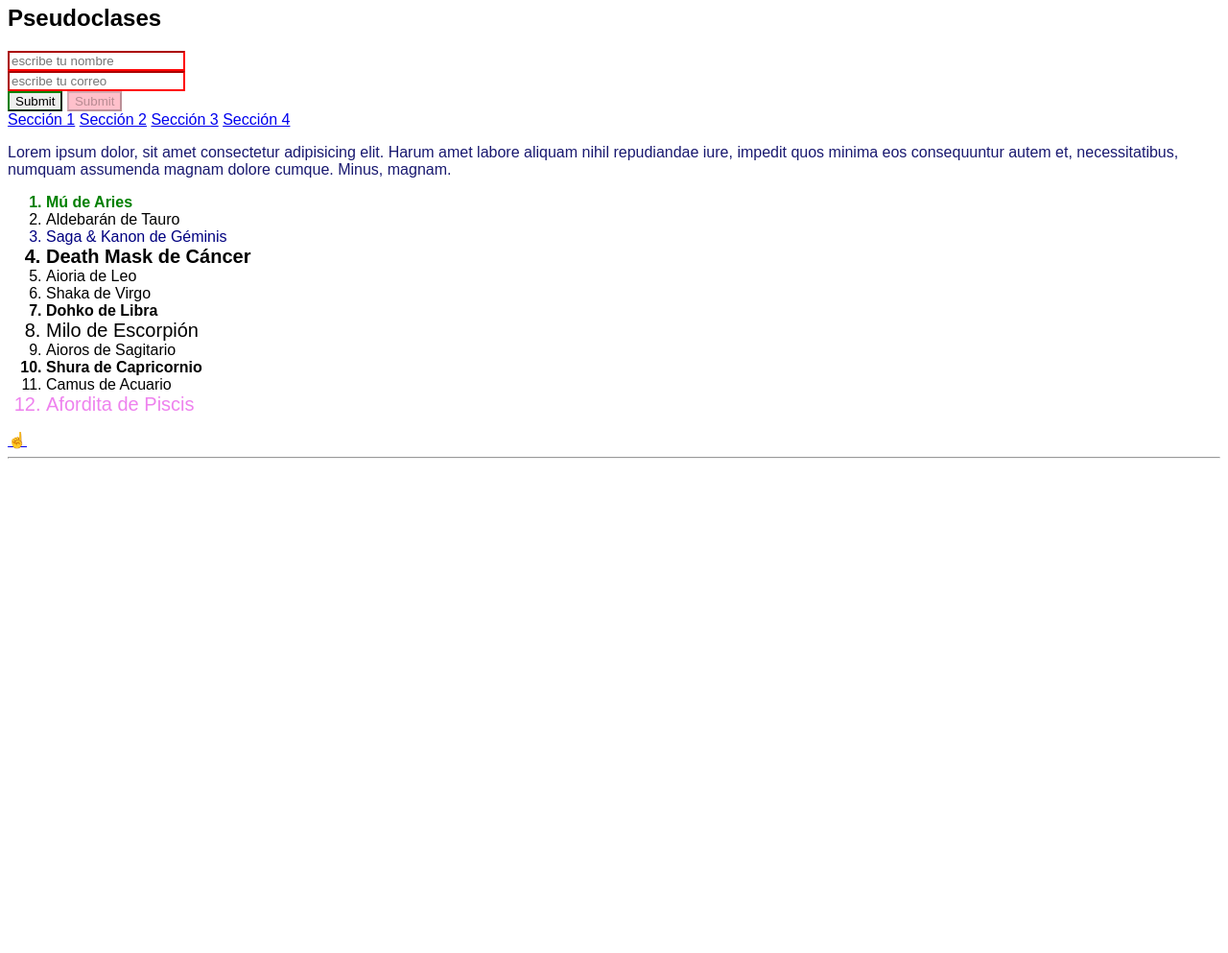
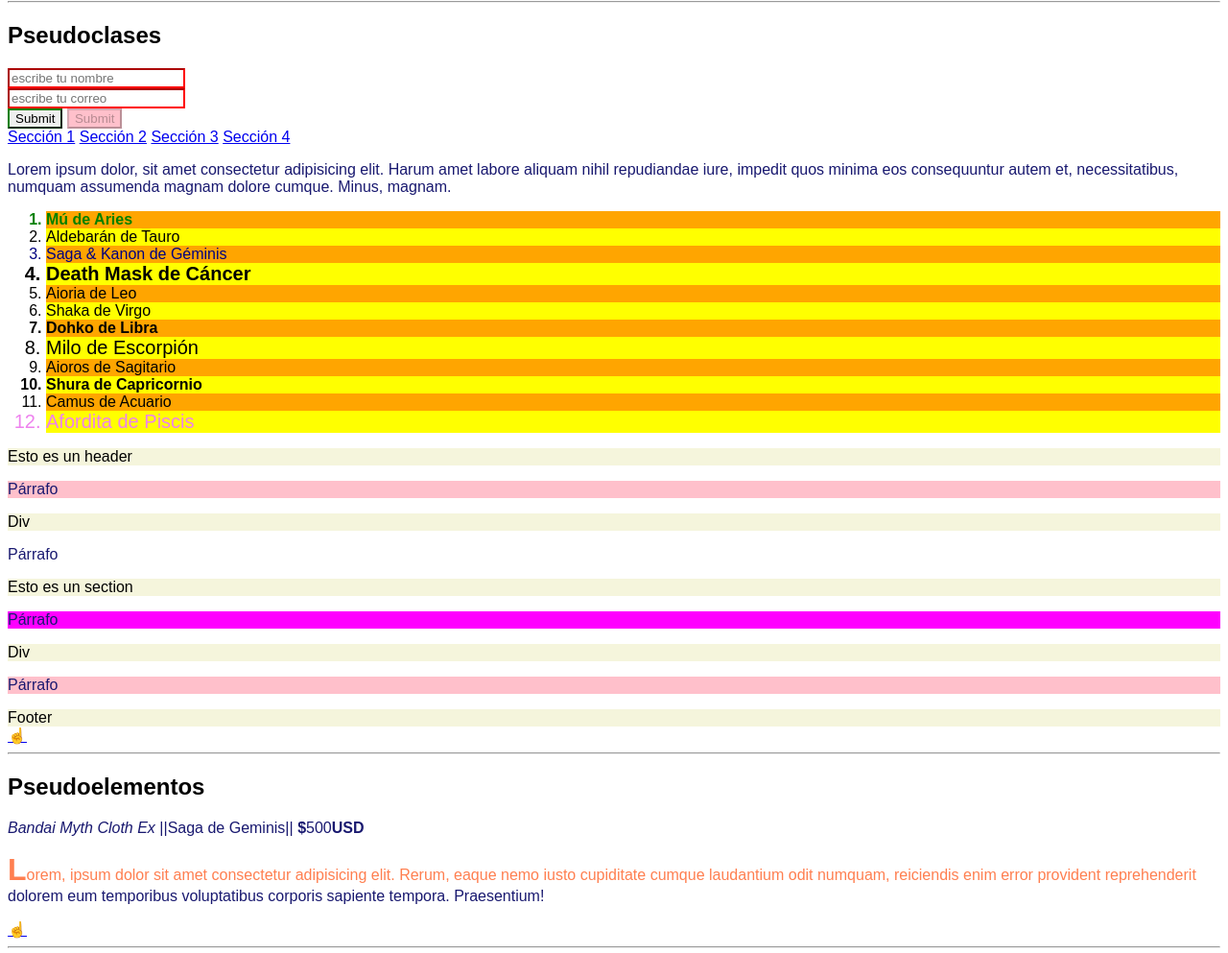
Before and after one commit to CodingJhames/Pokebot, a plain HTML site: page css-pod/index.html in a window 1280 px wide. Shown: the part 1804-2797 px from the top of the page at 96% size. Drawn offline with Linux system fonts and the light colour scheme.

Commit message:
pseudoelements

```diff
--- a/css-pod/css/style.css
+++ b/css-pod/css/style.css
@@ -146,3 +146,55 @@ p{
 .lista-pseudoclases li:nth-child(3n + 1) {
     font-weight: bold;
 }
+
+.lista-pseudoclases li:nth-child(even) {
+    background-color: yellow;
+}
+
+.lista-pseudoclases li:nth-child(odd) {
+    background-color: orange;
+}
+
+.articulo-pseudoclases p:first-of-type {
+    background-color: pink;
+}
+
+.articulo-pseudoclases p:last-of-type {
+    background-color: pink;
+}
+
+.articulo-pseudoclases p:nth-of-type(3) {
+    background-color: fuchsia;
+}
+
+.articulo-pseudoclases *:not(p) {
+    background-color: beige;
+}
+
+.saga-geminis::before {
+    content: "||";
+}
+
+.saga-geminis::after {
+    content: "||";
+}
+
+.saga-precio::before{
+    content: "$";
+    font-weight: bold;
+}
+
+.saga-precio::after {
+    content: "USD";
+    font-weight: bold;
+}
+
+.p-pseudoelementos::first-letter {
+    font-weight: bold;
+    font-size: 32px;
+}
+
+.p-pseudoelementos::first-line {
+    color: coral;
+
+}
--- a/css-pod/index.html
+++ b/css-pod/index.html
@@ -21,8 +21,9 @@
     <ul>
         <li><a href="index.html#selectores-basicos">Selectores básicos</a></li>
         <li><a href="index.html#selectores-avanzados">Selectores Avanzados</a></li>
-        <li><a href="index.html#pseusoclases">Pseudo Clases</a></li>
-        <li><a href="index.html#selectores-avanzados"></a></li>
+        <li><a href="index.html#pseudoclases">Pseudo Clases</a></li>
+        <li><a href="index.html#pseudoelementos">Pseudoelementos</a></li>
+        <li><a href="index.html#"></a></li>
     </ul>
     </article>
 
@@ -126,9 +127,34 @@
             <li>Afordita de Piscis</li>
 
         </ol>
+
+        <article class="articulo-pseudoclases">
+            <header>Esto es un header</header>
+            <p>Párrafo</p>
+            <div>Div</div>
+            <p>Párrafo</p>
+            <section>Esto es un section</section>
+            <p>Párrafo</p>
+            <div>Div</div>
+            <p>Párrafo</p>
+            <footer>Footer</footer>
+        </article>
+        <a href="index.html#temario-css">☝️</a>
     </article>
+    <hr>
+    <article id="pseudoelementos" >
+        <h2>Pseudoelementos</h2>
+        <p>
+            <i>Bandai Myth Cloth Ex</i> <span class="saga-geminis">Saga de Geminis</span> <span class="saga-precio">500</span>
+        </p>
+        <p class="p-pseudoelementos">
+            Lorem, ipsum dolor sit amet consectetur adipisicing elit. Rerum, eaque nemo iusto cupiditate cumque laudantium odit numquam, reiciendis enim error provident reprehenderit dolorem eum temporibus voluptatibus corporis sapiente tempora. Praesentium!
+        </p>
     <a href="index.html#temario-css">☝️</a>
+    </article>
     <hr>
+    <a href="index.html#temario-css">☝️</a>
+
     <br><br><br><br><br><br><br><br><br><br><br><br><br><br><br><br><br><br><br><br><br><br><br><br><br><br><br><br><br><br>
 
 </body>
```
